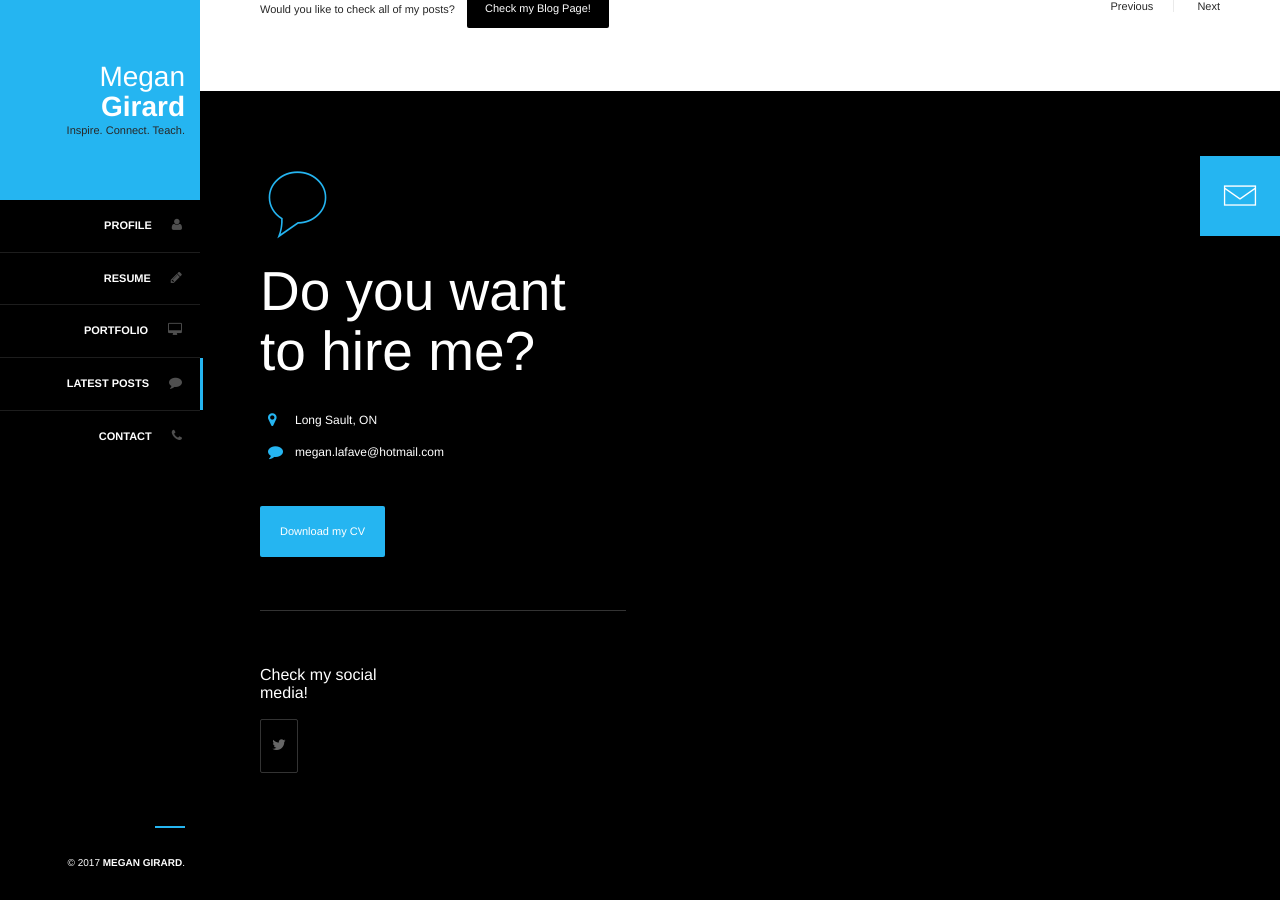
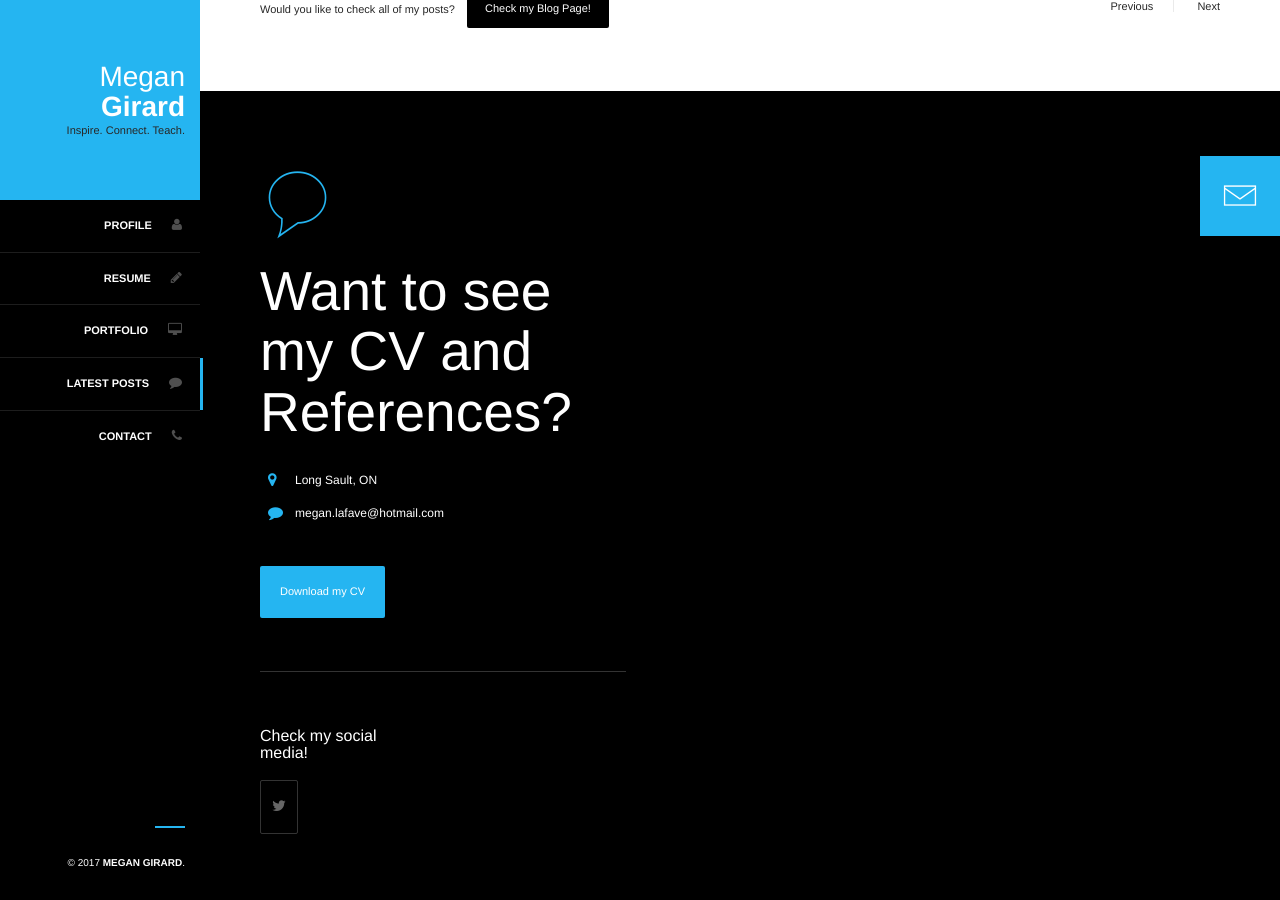
Before and after one commit to DaydreamDevelopment/megan-girard, a Jekyll site: the page built from index.html, in a window 1280 px wide and 900 px high, scrolled down 4601 px. Built offline with Jekyll 4.4.1, drawn with Linux system fonts in a browser that asks for light colours; the list of posts is cut into pages by our own code.

Commit message:
Updated 'index.html' via CloudCannon

```diff
--- a/index.html
+++ b/index.html
@@ -353,7 +353,7 @@ image: /uploads/background.jpg
     <!-- Contact Content -->
     <div class="content contact-content padded dark animated slide-in-left">
       <i class="title-icon text-primary flaticon-speech43"></i>
-      <h2 class="editable">Do you want to hire me?</h2>
+      <h2 class="editable">Want to see my CV and References?</h2>
       <!-- Contact List -->
       <ul class="list-unstyled list-unstyled-icons">
         <li><i class="inline-icon icon-before-and-after text-primary fa fa-map-marker"></i>{{ site.author.address }}</li>
```
